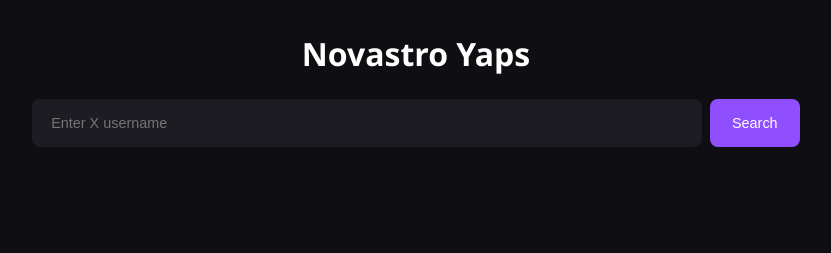
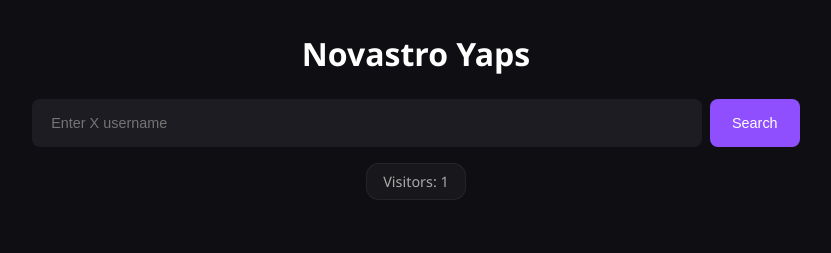
Before and after one commit to asorchris/novas, a website: page index.html in a window 1280 px wide. Shown: the top 253 px of the page, without its empty margins (224-1055 px from the left). Drawn offline with nearby package versions, Linux system fonts and the light colour scheme.

Commit message:
Visitors counter

```diff
--- a/index.html
+++ b/index.html
@@ -18,6 +18,9 @@
     <div class="error-message" id="errorMessage" style="display: none;">
         <span id="errorText"></span>
         <button id="errorCloseBtn">×</button>
+    </div>
+    <div class="visitor-counter">
+        <p>Visitors: <span id="visitorCount">0</span></p>
     </div>
     <div class="result-card" id="resultCard" style="display: none;">
         <div class="result-card-inner">
--- a/script.js
+++ b/script.js
@@ -6,8 +6,19 @@ const loader = document.getElementById("loader");
 const errorMessage = document.getElementById("errorMessage");
 const errorText = document.getElementById("errorText");
 const errorCloseBtn = document.getElementById("errorCloseBtn");
+const visitorCount = document.getElementById("visitorCount");
 
 const proxy = "https://corsproxy.io/?"; // CORS bypass
+
+// Visitor counter
+function updateVisitorCount() {
+    let count = parseInt(localStorage.getItem("visitorCount") || "0");
+    count++;
+    localStorage.setItem("visitorCount", count);
+    visitorCount.textContent = count;
+}
+
+updateVisitorCount();
 
 // Show error message
 function showError(message) {
--- a/style.css
+++ b/style.css
@@ -477,4 +477,18 @@ footer.watermark a:hover {
         top: 0.3rem;
         right: 0.3rem;
     }
+/* Visitor Counter */
+.visitor-counter {
+    margin-bottom: 1rem;
+    text-align: center;
+    font-size: 0.9rem;
+    color: #aaa;
 }
+
+.visitor-counter p {
+    display: inline-block;
+    background-color: rgba(255, 255, 255, 0.04);
+    border: 1px solid rgba(255, 255, 255, 0.06);
+    border-radius: 0.8rem;
+    padding: 0.5rem 1rem;
+}
```
